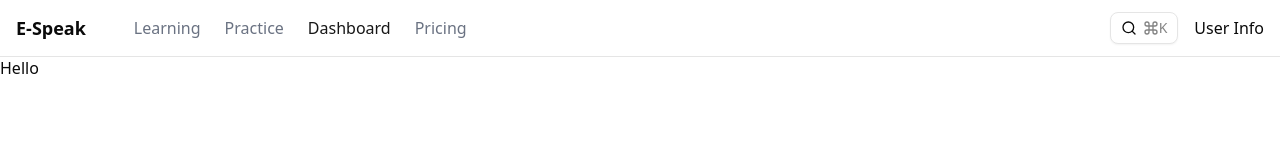
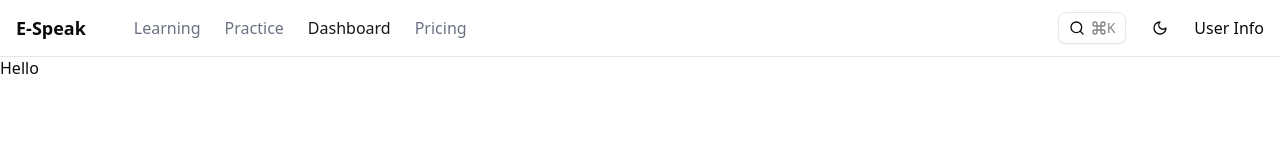
Before and after one commit to bacnx/e-speak-fe, a Next.js app: page /dashboard in a window 1280 px wide. Shown: the top 160 px of the page. Built offline with nearby package versions, Linux system fonts and the light colour scheme.

Commit message:
feat(dark-mode): dark mode feature

```diff
--- a/package.json
+++ b/package.json
@@ -17,6 +17,7 @@
     "lucide-react": "^0.479.0",
     "negotiator": "^1.0.0",
     "next": "15.2.2",
+    "next-themes": "^0.4.6",
     "react": "^19.0.0",
     "react-dom": "^19.0.0",
     "tailwind-merge": "^3.0.2",
--- a/src/app/[lang]/layout.tsx
+++ b/src/app/[lang]/layout.tsx
@@ -1,6 +1,7 @@
 import type { Metadata } from 'next'
 import { Geist, Geist_Mono } from 'next/font/google'
 
+import { DefaultProvider } from '@/components/provider'
 import { LocaleEnum } from '@/types/locales'
 
 import '../globals.css'
@@ -29,8 +30,10 @@ export default async function RootLayout({
 }>) {
   const { lang } = await params
   return (
-    <html lang={lang}>
-      <body className={`${geistSans.variable} ${geistMono.variable}`}>{children}</body>
+    <html lang={lang} suppressHydrationWarning>
+      <body className={`${geistSans.variable} ${geistMono.variable}`}>
+        <DefaultProvider>{children}</DefaultProvider>
+      </body>
     </html>
   )
 }
--- a/src/components/layout/header/index.tsx
+++ b/src/components/layout/header/index.tsx
@@ -4,6 +4,7 @@ import Logo from './logo'
 import NavDesktop from './nav-desktop'
 import NavMobile from './nav-mobile'
 import SearchButton from './search-button'
+import ThemeToggle from './theme-toggle'
 import User from './user'
 
 interface HeaderProps {
@@ -22,6 +23,7 @@ export default function Header({ dictionary }: HeaderProps) {
           </div>
           <div className="flex items-center justify-between gap-4">
             <SearchButton />
+            <ThemeToggle />
             <User dictionary={dictionary} />
           </div>
         </div>
--- a/src/components/layout/header/nav-desktop.tsx
+++ b/src/components/layout/header/nav-desktop.tsx
@@ -26,7 +26,7 @@ export default function NavDesktop({ dictionary, className }: NavDesktop) {
             key={href}
             href={href}
             className={cn(
-              'rounded px-2 py-1 text-gray-500 hover:bg-gray-100 hover:text-black',
+              'rounded px-2 py-1 text-gray-500 hover:bg-gray-500/10',
               isPathMatch && 'text-primary',
             )}
           >
--- a/src/components/layout/header/nav-mobile.tsx
+++ b/src/components/layout/header/nav-mobile.tsx
@@ -27,7 +27,7 @@ export default function NavMobile({ dictionary, className }: NavMobileProps) {
         <SheetTitle className="px-12 py-6 text-xl">{dictionary.Menu}</SheetTitle>
         {MenuItems.map(({ label, href }) => (
           <SheetClose key={href} asChild>
-            <Link href={href} className="border-t px-12 py-6 text-lg hover:bg-gray-100">
+            <Link href={href} className="border-t px-12 py-6 text-lg hover:bg-gray-500/10">
               {dictionary[label]}
             </Link>
           </SheetClose>
--- /dev/null
+++ b/src/components/layout/header/theme-toggle.tsx
@@ -0,0 +1,31 @@
+'use client'
+
+import { useEffect, useState } from 'react'
+import { Moon, Sun } from 'lucide-react'
+import { useTheme } from 'next-themes'
+
+import { Button } from '@/components/ui/button'
+
+export default function ThemeToggle() {
+  const [mounted, setMounted] = useState(false)
+  const { theme, systemTheme, setTheme } = useTheme()
+  const currentTheme = theme !== 'system' ? theme : systemTheme
+
+  useEffect(() => {
+    setMounted(true)
+  }, [])
+
+  if (!mounted) {
+    return null
+  }
+
+  const toggleTheme = () => {
+    setTheme(currentTheme === 'dark' ? 'light' : 'dark')
+  }
+
+  return (
+    <Button variant="ghost" size="sm" onClick={toggleTheme}>
+      {currentTheme === 'dark' ? <Sun /> : <Moon />}
+    </Button>
+  )
+}
--- /dev/null
+++ b/src/components/provider/index.tsx
@@ -0,0 +1,7 @@
+import { ReactNode } from 'react'
+
+import { ThemeProvider } from './theme-provider'
+
+export function DefaultProvider({ children }: { children: ReactNode }) {
+  return <ThemeProvider>{children}</ThemeProvider>
+}
--- /dev/null
+++ b/src/components/provider/theme-provider.tsx
@@ -0,0 +1,12 @@
+'use client'
+
+import { ReactNode } from 'react'
+import { ThemeProvider as NextThemeProvider } from 'next-themes'
+
+export function ThemeProvider({ children }: { children: ReactNode }) {
+  return (
+    <NextThemeProvider attribute="class" defaultTheme="system" enableSystem enableColorScheme>
+      {children}
+    </NextThemeProvider>
+  )
+}
```
Also changed, not shown: 1 other file (tests, documents, lock files or other folders).
